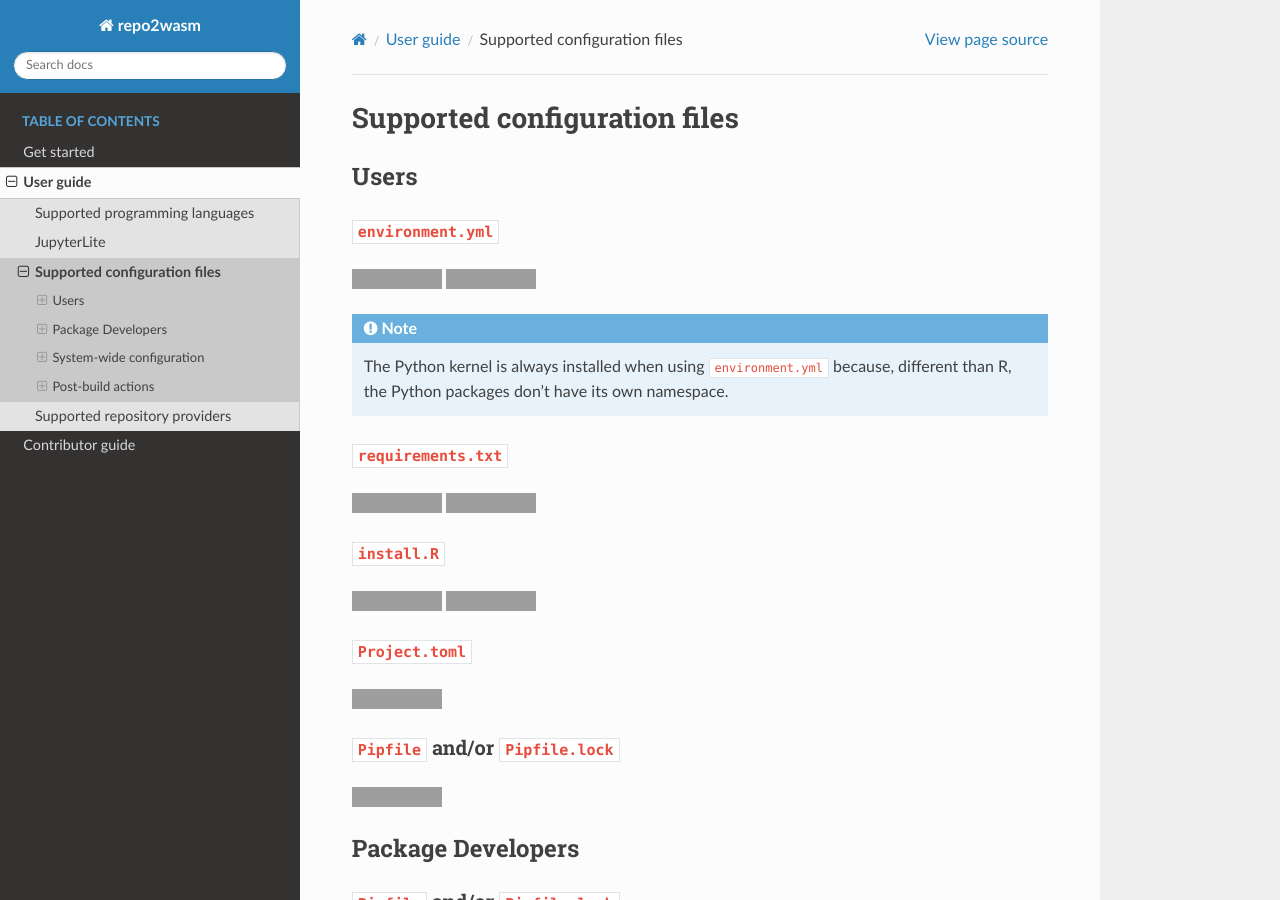
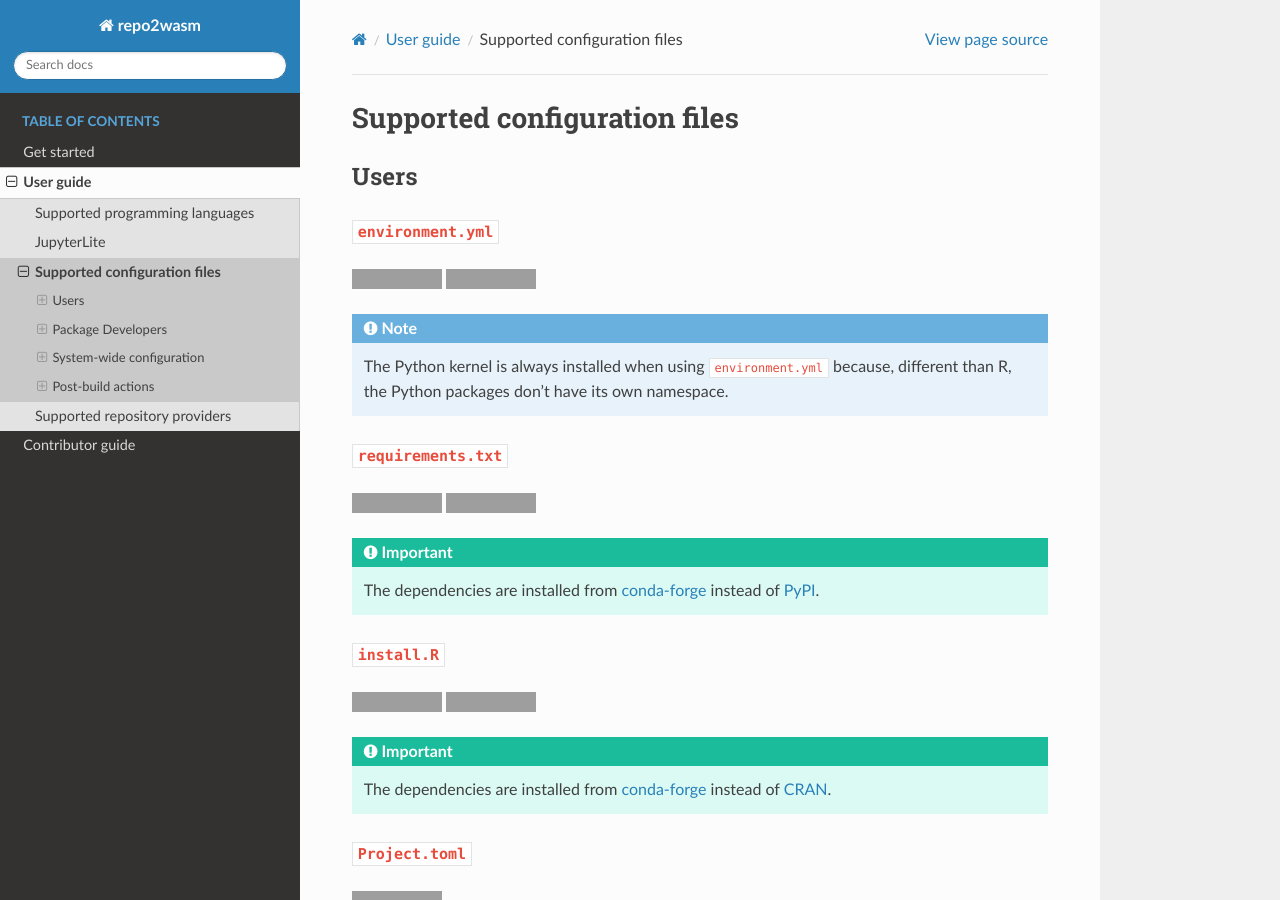
Before and after one commit to repo2wasm/repo2wasm-py, a Sphinx documentation site: the page built from docs/source/user-guide/supported-configuration-files.md, in a window 1280 px wide and 900 px high, cut to the strip 0-900 px from the top of the window. Built offline with Sphinx 7.4.7 and the Read the Docs theme 3.1.0, drawn with Linux system fonts in a browser that asks for light colours; grey boxes are pictures that could not be loaded.

Commit message:
Add notes of source of packages

````diff
--- a/docs/source/user-guide/supported-configuration-files.md
+++ b/docs/source/user-guide/supported-configuration-files.md
@@ -18,10 +18,18 @@ The Python kernel is always installed when using `environment.yml` because, diff
 ![status: implemented](https://img.shields.io/badge/status-implemented-green)
 ![version: 0.4.0](https://img.shields.io/badge/version-0.4.0-blue)
 
+```{important}
+The dependencies are installed from [conda-forge] instead of [PyPI](https://pypi.org/).
+```
+
 ### `install.R`
 
 ![status: implemented](https://img.shields.io/badge/status-implemented-green)
 ![version: 0.4.0](https://img.shields.io/badge/version-0.4.0-blue)
+
+```{important}
+The dependencies are installed from [conda-forge] instead of [CRAN](https://cran.r-project.org/).
+```
 
 ### `Project.toml`
 
@@ -72,3 +80,5 @@ The Python kernel is always installed when using `environment.yml` because, diff
 ### `start`
 
 ![status: not supported](https://img.shields.io/badge/status-not_supported-red)
+
+[conda-forge]: https://conda-forge.org/
````
